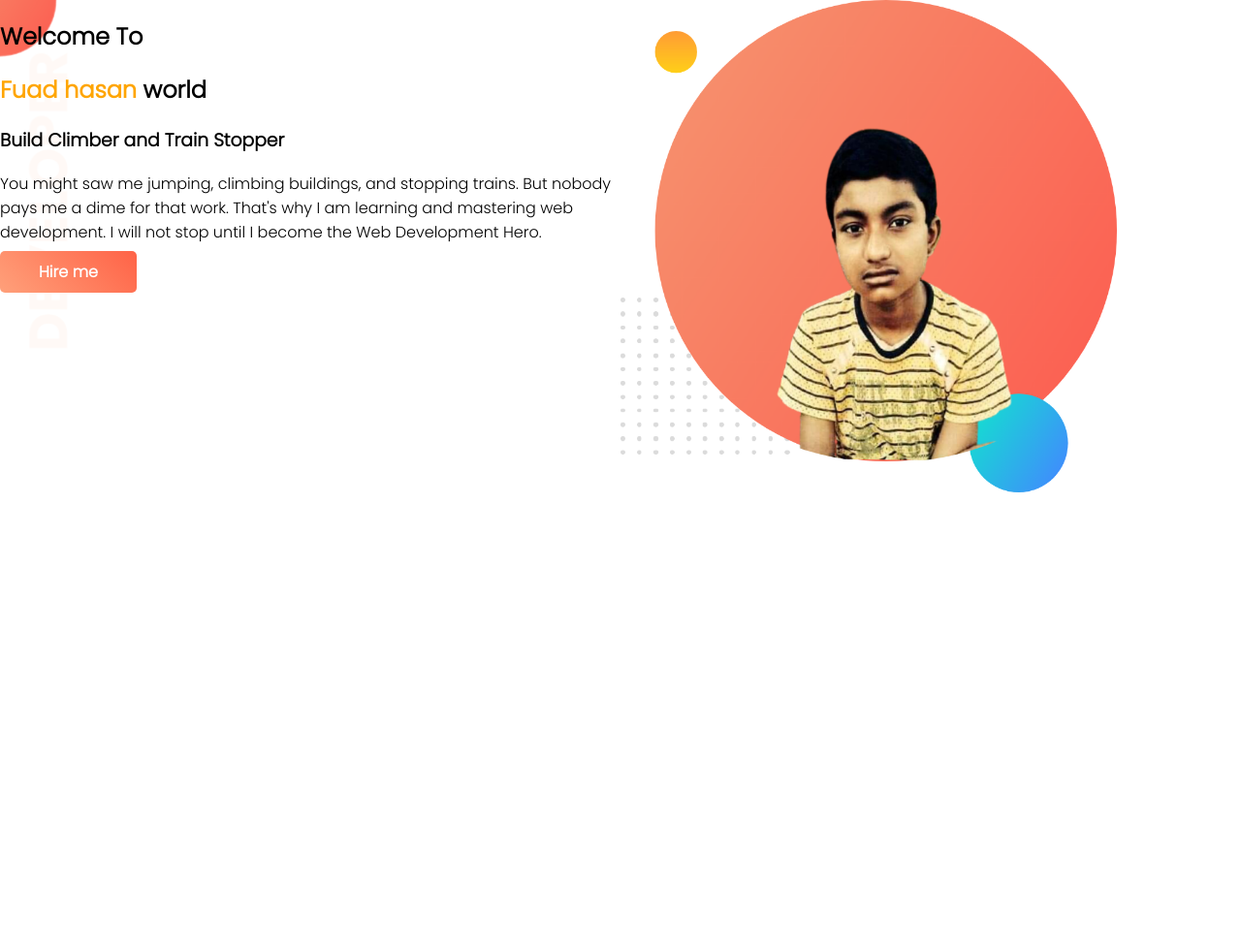
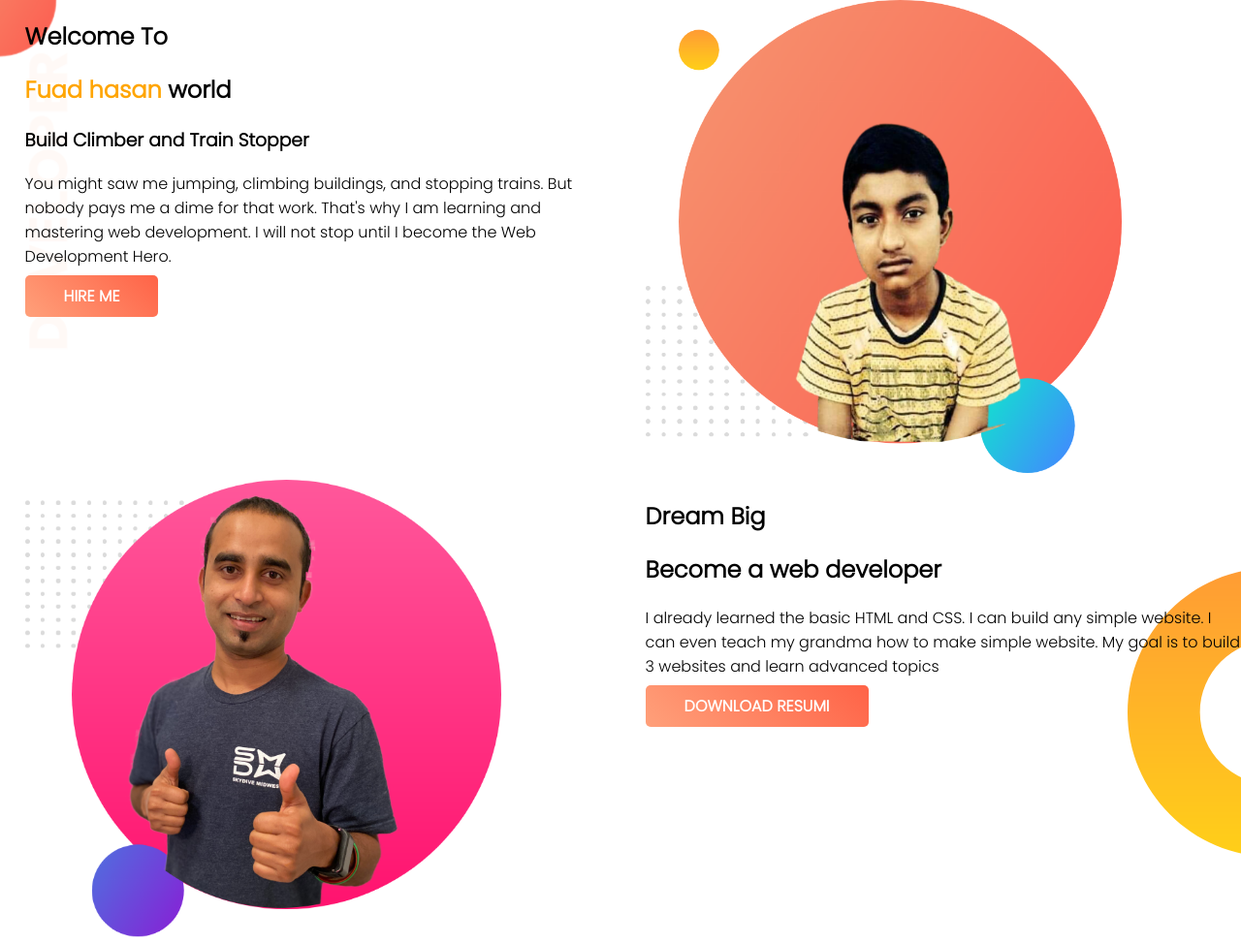
Before and after one commit to fuadhasanofficial/my-portfolio, a plain HTML site: page index.html in a window 1280 px wide. Shown: the whole page at 97% size. Before the commit the page ends 800 px from the top, so only its background shows below. Drawn offline with Linux system fonts and the light colour scheme.

Commit message:
section 2 added

```diff
--- a/index.html
+++ b/index.html
@@ -26,10 +26,29 @@
                 That's why I am learning and mastering web development. I will not stop until I become the Web
                 Development
                 Hero.</p>
-            <a href="#" target="_blank"> Hire me </a>
+            <a class="link-btn" href="#" target="_blank"> Hire me </a>
         </div>
         <div class="image_container half-width">
             <img src="images/my-bg.png">
+        </div>
+    </section>
+
+    <section class="section2">
+        <div class="half-width">
+            <img src="images/jhankar2.png" alt="">
+        </div>
+
+        <div class="half-width">
+            <h1>Dream Big</h1>
+            <h2>Become a web developer</h2>
+
+            <p>
+
+                I already learned the basic HTML and CSS. I can build any simple website. I can even teach my grandma
+                how to make simple website. My goal is to build 3 websites and learn advanced topics
+            </p>
+
+            <a href="#" class="link-btn" target="_blank">Download resumi</a>
         </div>
     </section>
 
--- a/style.css
+++ b/style.css
@@ -21,17 +21,32 @@
 
 .half-width{
     width:50%;
+    padding-left: 2%;
 }
 
 .half-width img{
     width: 80%;
 }
 
-.intro_container a{
+ .link-btn {
     background: linear-gradient(45deg, lightsalmon, tomato);
     padding: 10px 40px;
     text-decoration: none;
     border-radius: 5px;
     color:#ffff;
     font-weight:900 ;
+    text-transform: uppercase;
 }
+
+/* ################################# */
+
+.section2{
+    display: flex;
+    background-image: url(images/dream-bg.png);
+    background-repeat:no-repeat;
+    background-position: right;
+}
+
+.resumi-btn{
+    text-transform:uppercase;
+}
```
